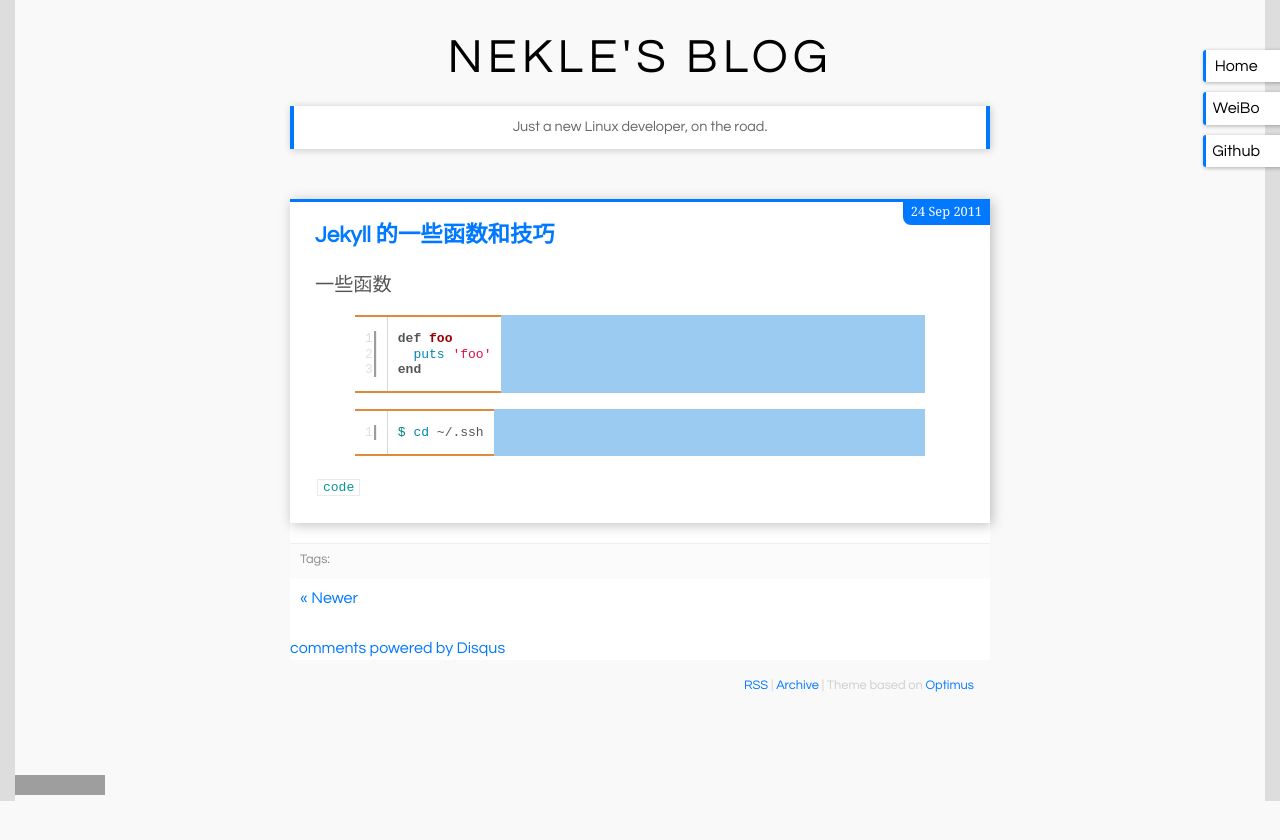
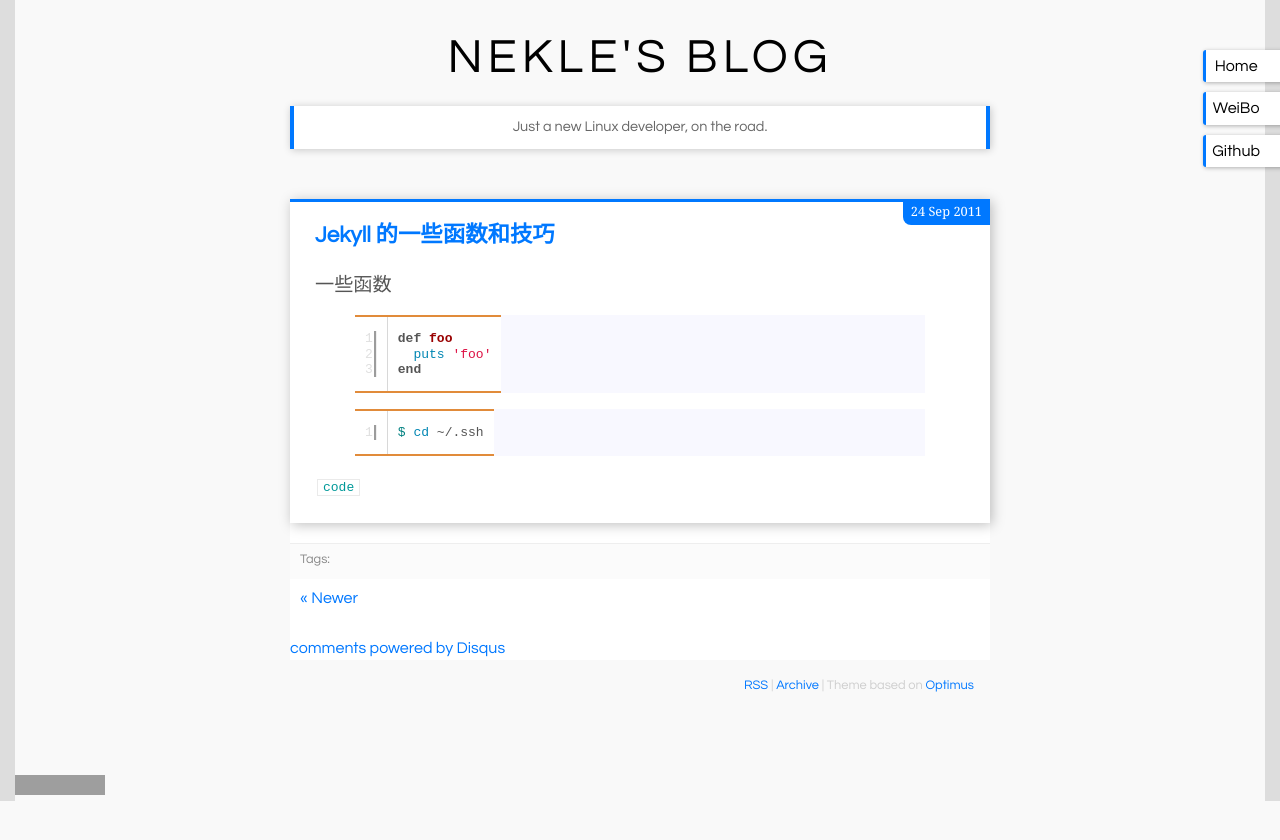
Before and after one commit to fxding/nekle.github.com, a Jekyll site: the page built from _posts/2011-09-24-jekyll-more.md, in a window 1280 px wide. Shown: the top 840 px of the page. Built offline with Jekyll 4.4.1, drawn with Linux system fonts in a browser that asks for light colours; Markdown is read by kramdown in place of the engine named in the settings; comment, search, counter and statistics services are not loaded; grey boxes are pictures that could not be loaded.

Commit message:
test gist

```diff
--- a/css/syntax.css
+++ b/css/syntax.css
@@ -1,4 +1,4 @@
-.highlight  { background: #9ccbf1; line-height:0.4cm; }
+.highlight  { background: #F8F8FF; line-height:0.4cm; }
 .highlight .c { color: #999988; font-style: italic } /* Comment */
 .highlight .err { color: #a61717; background-color: #e3d2d2 } /* Error */
 .highlight .k { font-weight: bold } /* Keyword */
```
